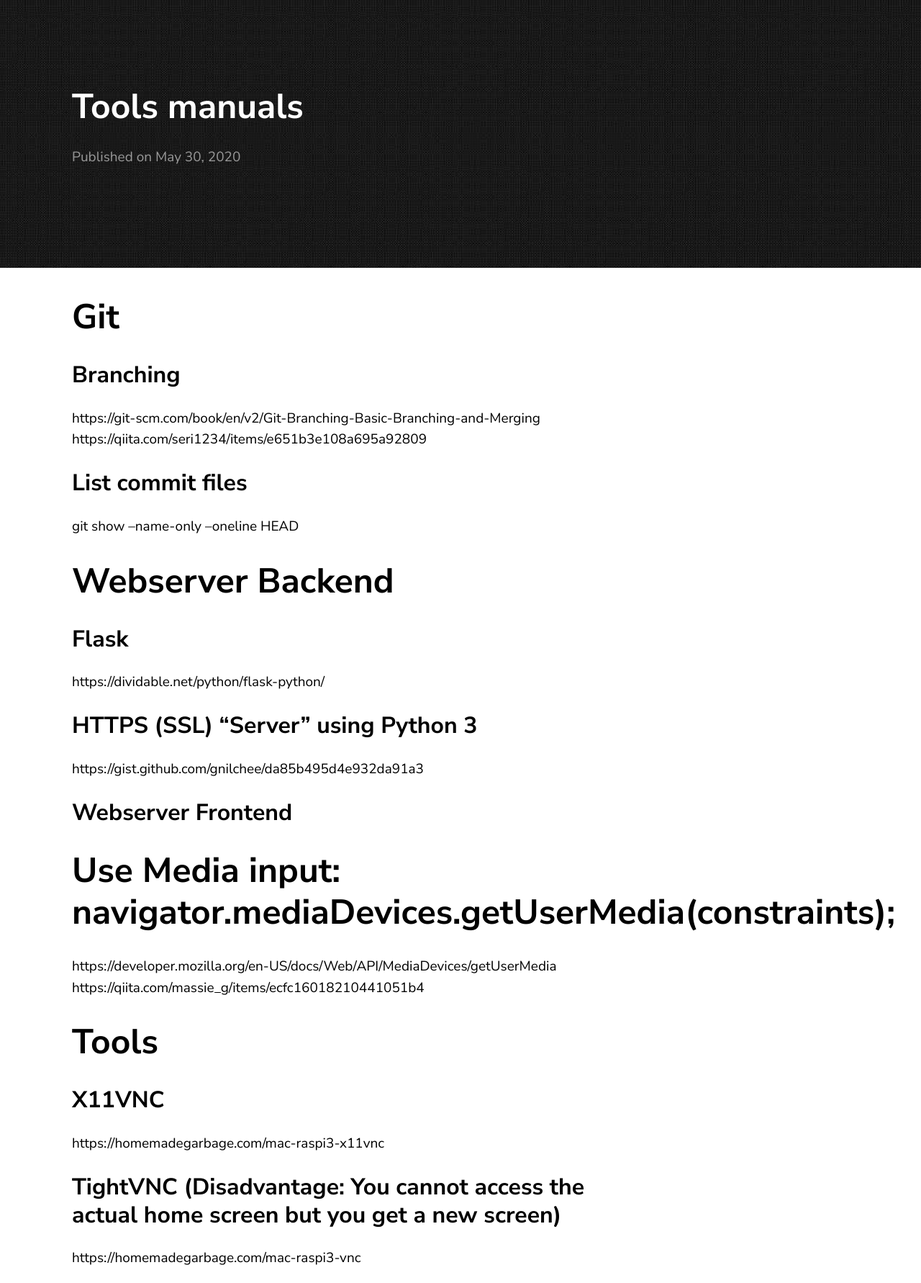
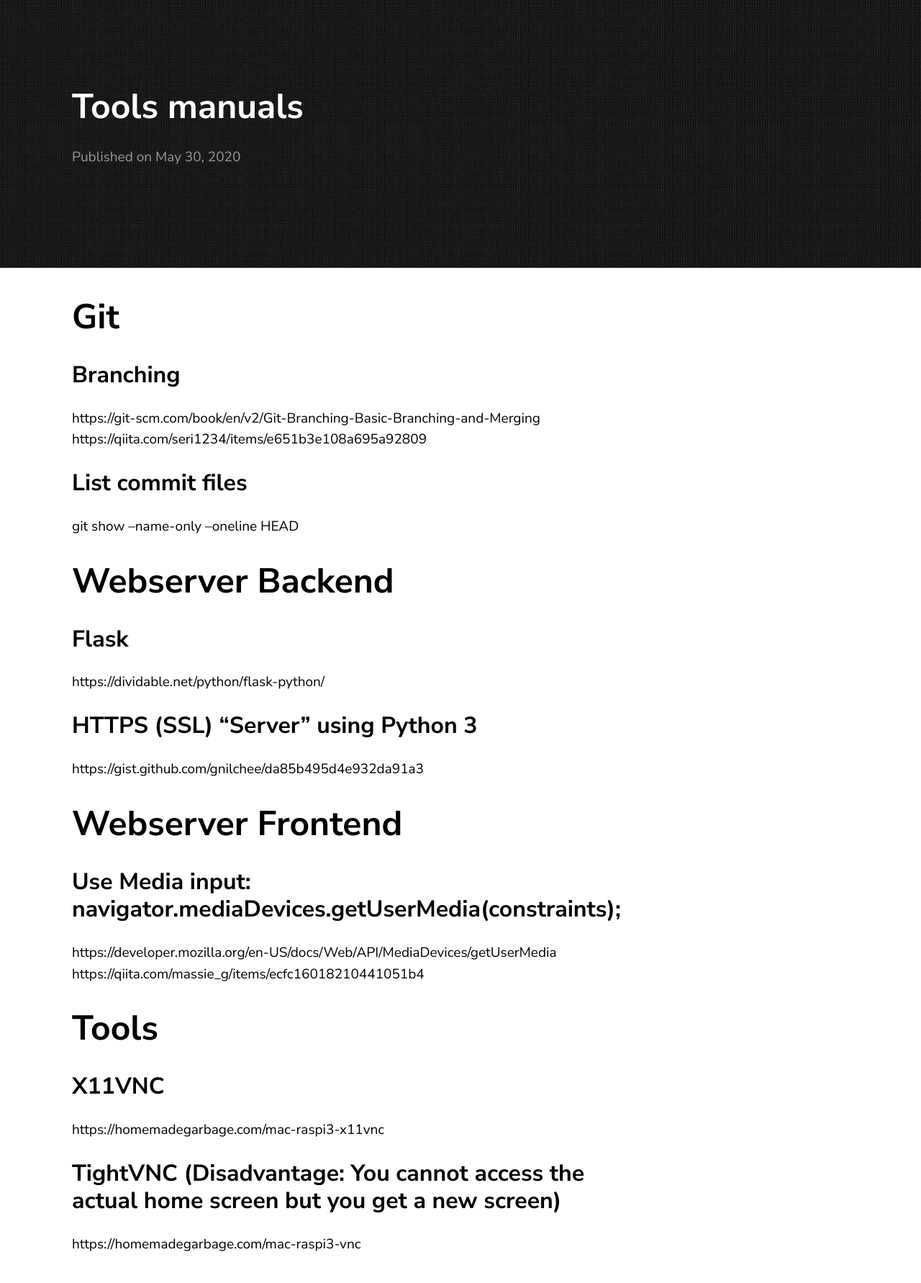
Before and after one commit to jluis9796/jluis9796.github.io, a Jekyll site: the page built from _posts/2020-05-31-manuals.markdown, in a window 1280 px wide. Shown: the whole page at 72% size. Built offline with Jekyll 4.4.1, drawn with Linux system fonts in a browser that asks for light colours.

```diff
--- a/_posts/2020-05-31-manuals.markdown
+++ b/_posts/2020-05-31-manuals.markdown
@@ -18,8 +18,8 @@ https://dividable.net/python/flask-python/
 ## HTTPS (SSL) "Server" using Python 3
 https://gist.github.com/gnilchee/da85b495d4e932da91a3
 
-## Webserver Frontend
-# Use Media input: navigator.mediaDevices.getUserMedia(constraints);
+# Webserver Frontend
+## Use Media input: navigator.mediaDevices.getUserMedia(constraints);
 https://developer.mozilla.org/en-US/docs/Web/API/MediaDevices/getUserMedia
 https://qiita.com/massie_g/items/ecfc16018210441051b4
 
```
